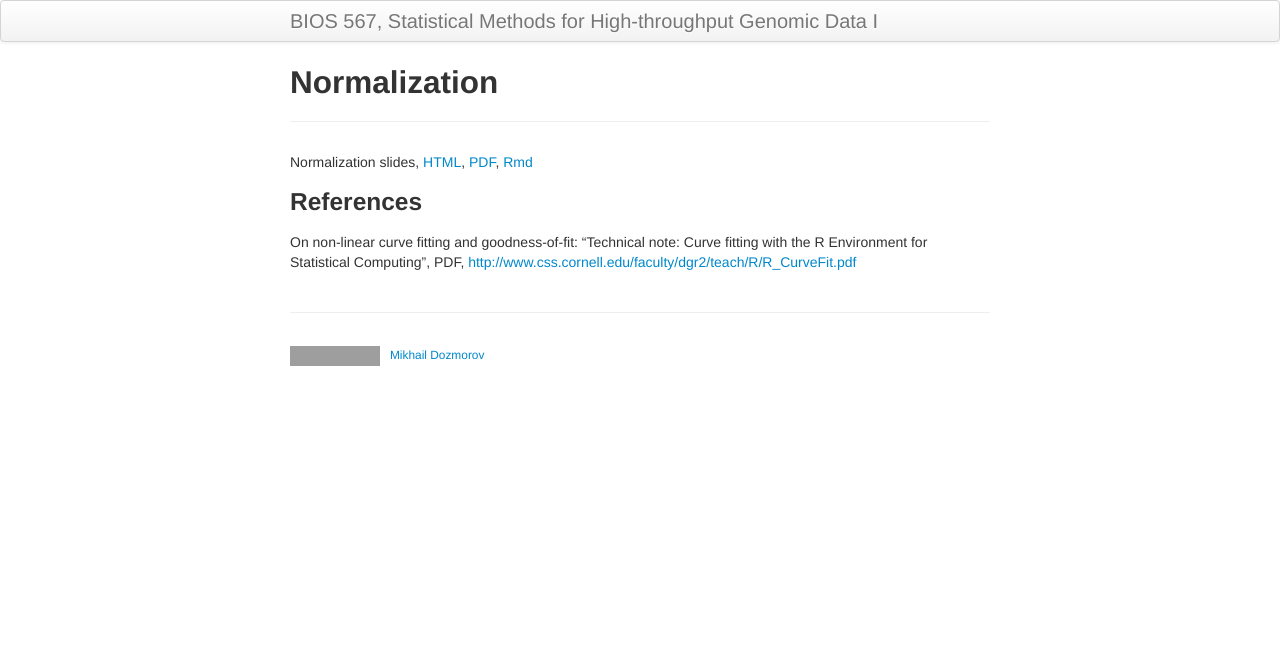
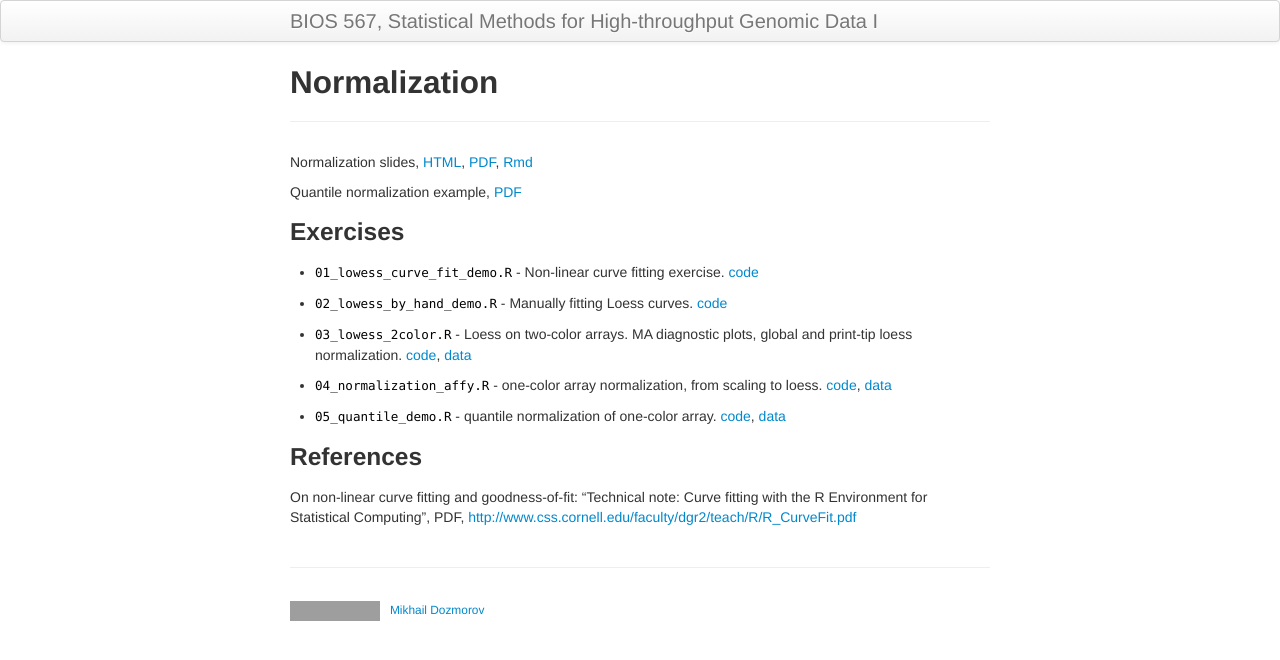
Before and after one commit to mdozmorov/BIOS567, a Jekyll site: the page built from pages/06a_normalization.md, in a window 1280 px wide. Shown: the top 660 px of the page. Built offline with Jekyll 4.4.1, drawn with Linux system fonts in a browser that asks for light colours; grey boxes are pictures that could not be loaded.

Commit message:
Add all normalization stuff

```diff
--- a/pages/06a_normalization.md
+++ b/pages/06a_normalization.md
@@ -5,6 +5,20 @@ title: Normalization
 
 Normalization slides, [HTML](/BIOS567/assets/presentation_Normalization/Normalization.html), [PDF](/BIOS567/assets/presentation_Normalization/Normalization.pdf), [Rmd](/BIOS567/assets/presentation_Normalization/Normalization.Rmd)
 
+Quantile normalization example, [PDF](/BIOS567/assets/presentation_Normalization/Quantile_normalization_example.pdf)
+
+### Exercises
+
+- `01_lowess_curve_fit_demo.R` - Non-linear curve fitting exercise. [code](/BIOS567/assets/presentation_Normalization/01_lowess_curve_fit_demo.R)
+
+- `02_lowess_by_hand_demo.R` - Manually fitting Loess curves. [code](/BIOS567/assets/presentation_Normalization/02_lowess_by_hand_demo.R)
+
+- `03_lowess_2color.R` - Loess on two-color arrays. MA diagnostic plots, global and print-tip loess normalization. [code](/BIOS567/assets/presentation_Normalization/03_lowess_2color.R), [data](/BIOS567/assets/presentation_Quality/spotted.zip)
+
+- `04_normalization_affy.R` - one-color array normalization, from scaling to loess. [code](/BIOS567/assets/presentation_Normalization/04_normalization_affy.R), [data](/BIOS567/assets/presentation_Quality/affy.zip)
+
+- `05_quantile_demo.R` - quantile normalization of one-color array. [code](/BIOS567/assets/presentation_Normalization/05_quantile_demo.R), [data](/BIOS567/assets/presentation_Quality/affy.zip)
+
 ### References
 
 On non-linear curve fitting and goodness-of-fit: "Technical note: Curve fitting with the R Environment for Statistical Computing", PDF, [http://www.css.cornell.edu/faculty/dgr2/teach/R/R_CurveFit.pdf](http://www.css.cornell.edu/faculty/dgr2/teach/R/R_CurveFit.pdf)
```
Also changed, not shown: 6 other files.
